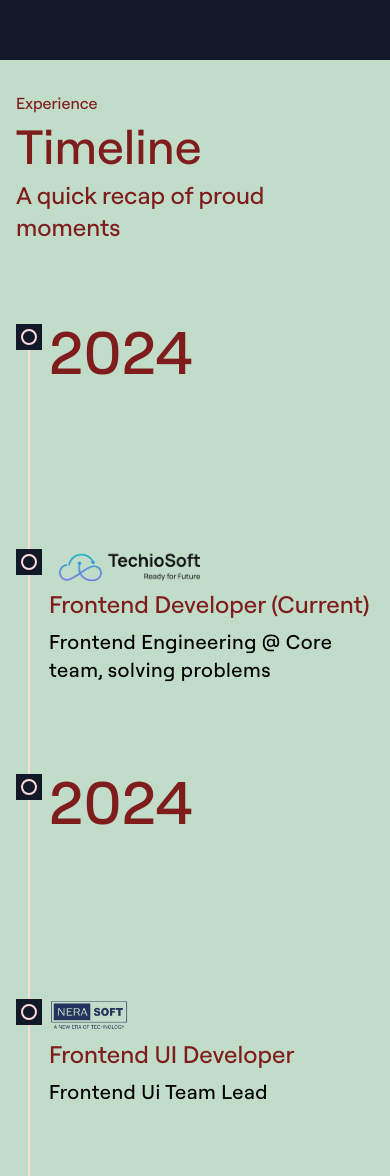
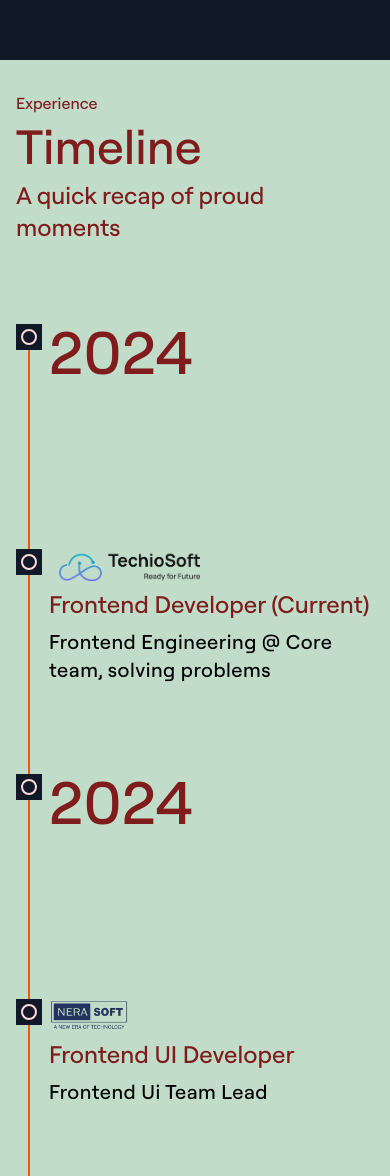
Before and after one commit to utl-shadab/arrowedge, a Next.js app: page / in a window 390 px wide. Shown: the part 10392-11568 px from the top of the page. Built offline with nearby package versions, Linux system fonts and the light colour scheme.

Commit message:
timeline update

```diff
--- a/components/home/timeline.tsx
+++ b/components/home/timeline.tsx
@@ -359,29 +359,7 @@ const TimelineSection = ({ isDesktop }: IDesktop) => {
     }
   };
 
-  const setSlidesAnimation = (timeline: GSAPTimeline): void => {
-    svgCheckpointItems.forEach((_, index) => {
-      // all except the first slide
-      if (index !== 0) {
-        timeline.fromTo(
-          screenContainer.current.querySelector(`.slide-${index + 1}`),
-          { opacity: 0 },
-          { opacity: 1 }
-        );
-      }
 
-      // all except the last slide
-      if (index !== svgCheckpointItems.length - 1) {
-        timeline.to(
-          screenContainer.current.querySelector(`.slide-${index + 1}`),
-          {
-            opacity: 0,
-            delay: 2.35,
-          }
-        );
-      }
-    });
-  };
 
   const initScrollTrigger = (): {
     timeline: GSAPTimeline;
@@ -397,31 +375,7 @@ const TimelineSection = ({ isDesktop }: IDesktop) => {
     let end: string;
     let additionalConfig = {};
 
-    // Slide as a trigger for Desktop
-    if (isDesktop && !isSmallScreen()) {
-      // Animation for right side slides
-      setSlidesAnimation(timeline);
 
-      const platformHeight =
-        screenContainer.current.getBoundingClientRect().height;
-
-      trigger = screenContainer.current;
-      start = `top ${(window.innerHeight - platformHeight) / 2}`;
-      end = `+=${svgLength - platformHeight}`;
-      additionalConfig = {
-        pin: true,
-        pinSpacing: true,
-      };
-      duration = timeline.totalDuration() / svgCheckpointItems.length;
-    } else {
-      // Clearing out the right side on mobile devices
-      screenContainer.current.innerHTML = "";
-
-      trigger = svgContainer.current;
-      start = "top center";
-      end = `+=${svgLength}`;
-      duration = 3;
-    }
 
     ScrollTrigger.create({
       ...additionalConfig,
@@ -514,9 +468,7 @@ const TimelineSection = ({ isDesktop }: IDesktop) => {
         <div className="col-span-12 md:col-span-6 line-svg" ref={svgContainer}>
           {renderSVG()}
         </div>
-        <div className="col-span-12 md:col-span-6 md:flex hidden">
-          {renderSlides()}
-        </div>
+
       </div>
     </section>
   );
--- a/package.json
+++ b/package.json
@@ -12,7 +12,7 @@
     "@gsap/react": "^2.1.2",
     "@types/gsap": "^1.20.2",
     "dotenv": "^16.4.7",
-    "gsap": "3.8.0",
+    "gsap": "^3.12.7",
     "lucide-react": "^0.475.0",
     "matter-js": "^0.20.0",
     "next": "12",
```
Also changed, not shown: 1 other file (tests, documents, lock files or other folders).
